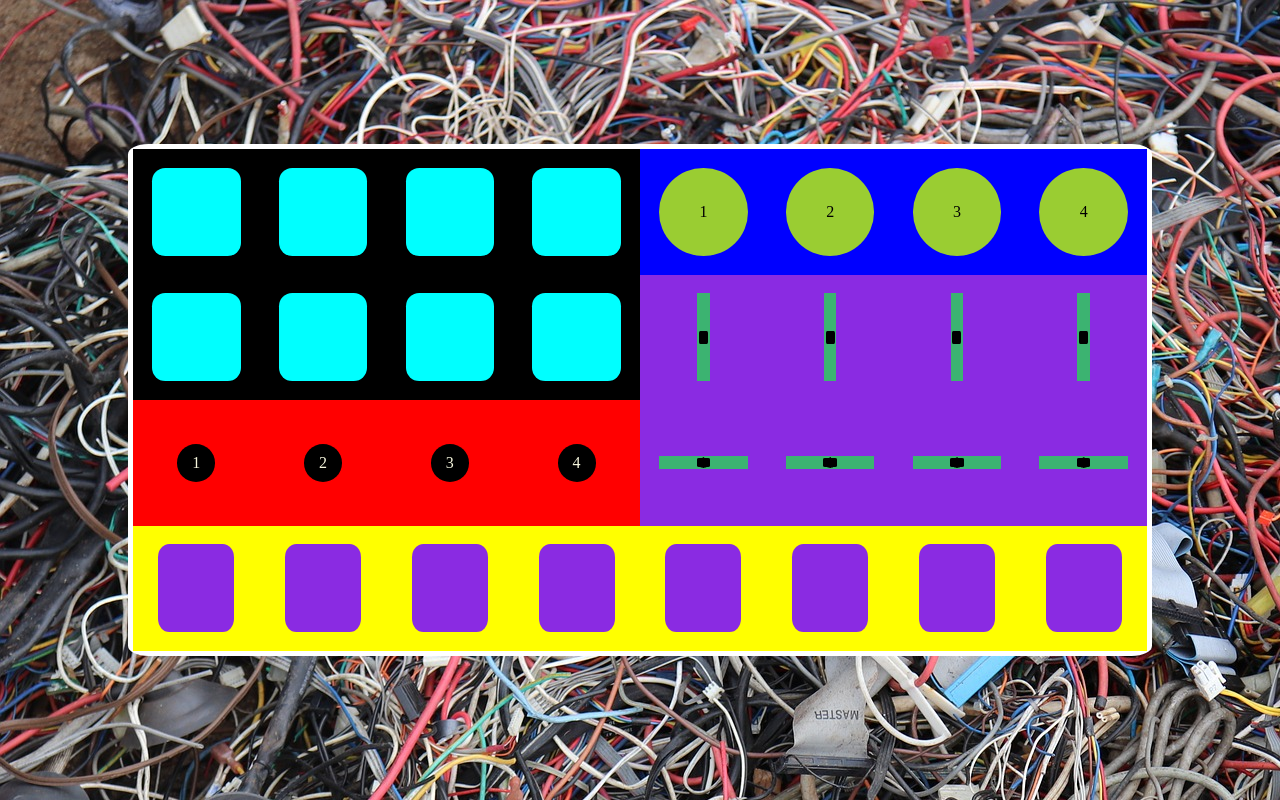
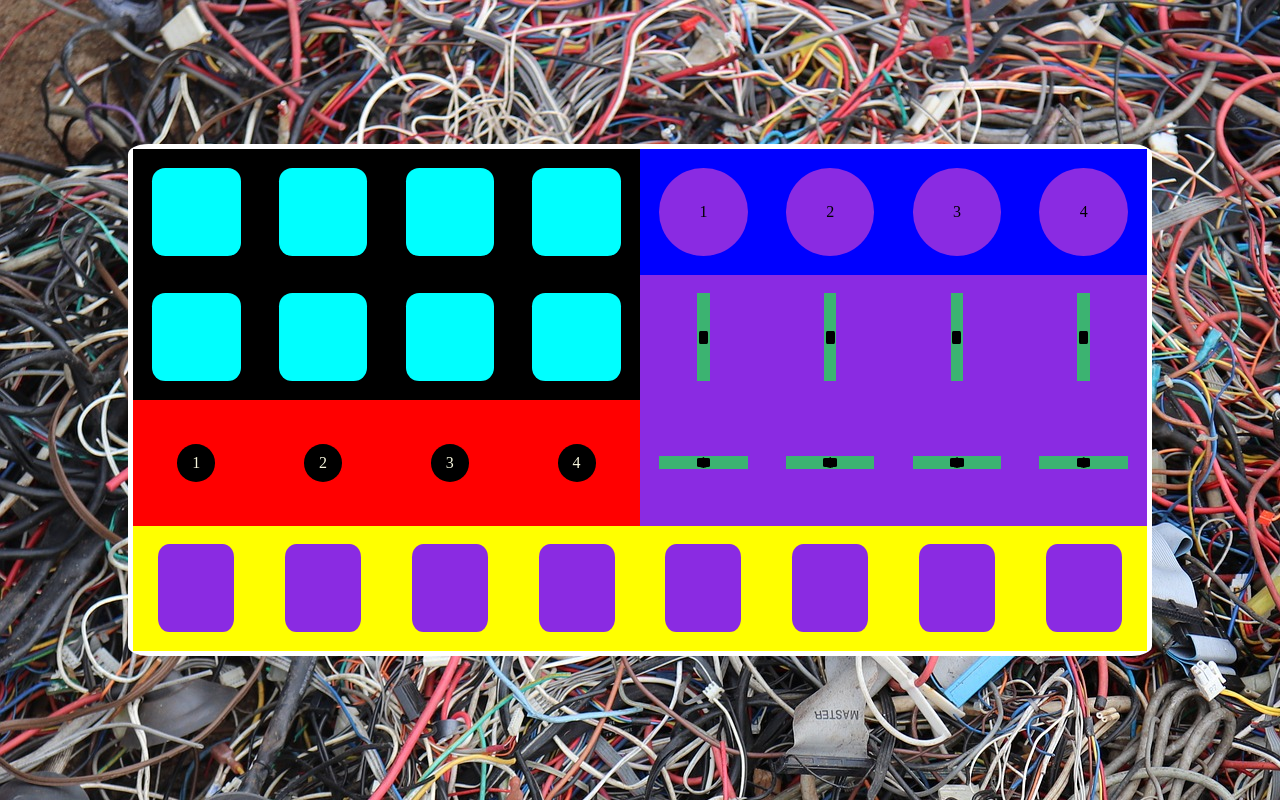
Before and after one commit to opablon/music-app, a plain HTML site: page index.html in a window 1280 px wide. Drawn offline with nearby package versions, Linux system fonts and the light colour scheme.

Commit message:
hice un cambio de color de pad

```diff
--- a/styles/pad.css
+++ b/styles/pad.css
@@ -9,7 +9,7 @@
     border-radius: 50%;
 
 
-    background-color:yellowgreen;
+    background-color:blueviolet;
 
     display: flex;
 
```
